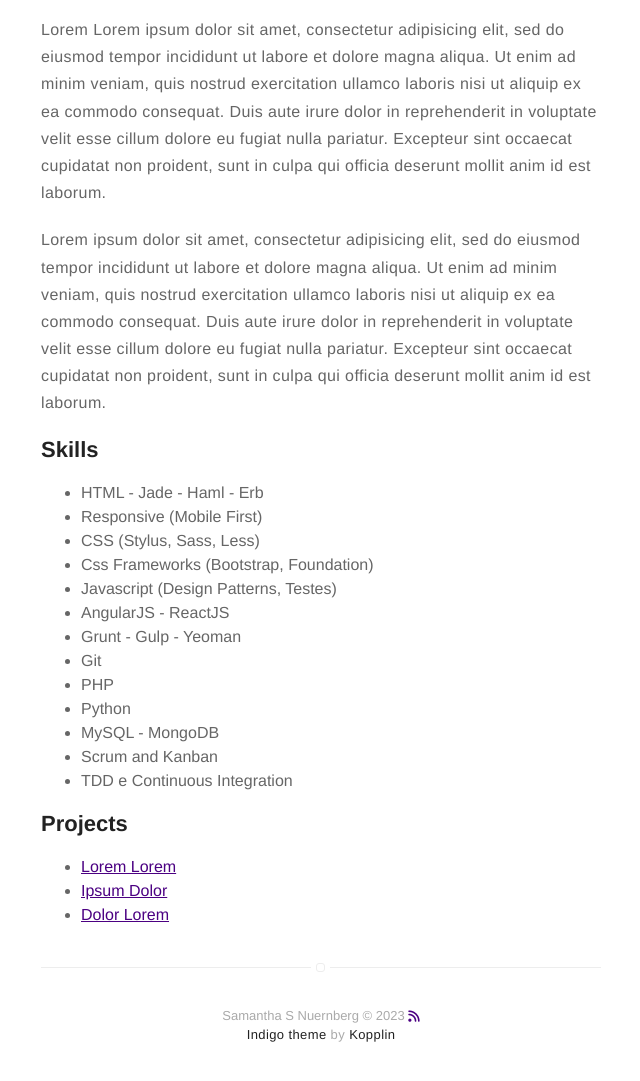
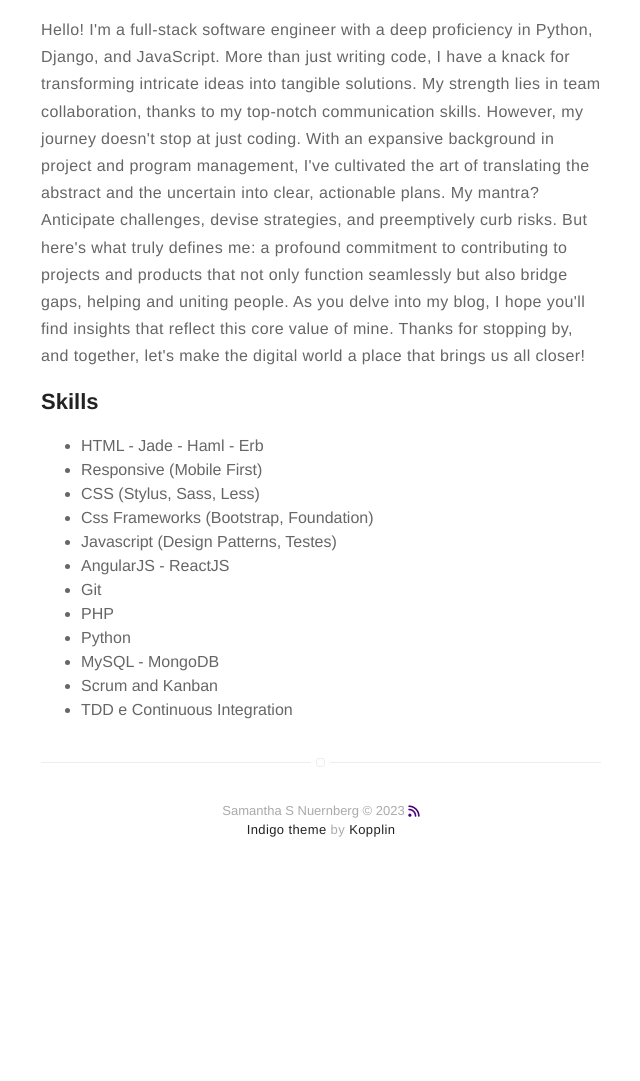
Before and after one commit to ssnuernberg/ssnuernberg.github.io, a Jekyll site: the page built from about.md, in a window 1280 px wide, cut to the strip 409-1516 px from the top of the page. Shown: the top 1081 px of the strip, without its empty margins (319-959 px from the left). Built offline with Jekyll 4.4.1, drawn with Linux system fonts in a browser that asks for light colours; nearby versions of some CDN libraries; after the commit the page ends 1310 px from its top, so only the background shows below that.

Commit message:
Change About page

```diff
--- a/about.md
+++ b/about.md
@@ -4,19 +4,16 @@ layout: page
 ---
 ![Profile Image]({% if site.external-image %}{{ site.picture }}{% else %}{{ site.url }}/{{ site.picture }}{% endif %})
 
-<p>Lorem Lorem ipsum dolor sit amet, consectetur adipisicing elit, sed do eiusmod
-tempor incididunt ut labore et dolore magna aliqua. Ut enim ad minim veniam,
-quis nostrud exercitation ullamco laboris nisi ut aliquip ex ea commodo
-consequat. Duis aute irure dolor in reprehenderit in voluptate velit esse
-cillum dolore eu fugiat nulla pariatur. Excepteur sint occaecat cupidatat non
-proident, sunt in culpa qui officia deserunt mollit anim id est laborum.</p>
+<p>Hello!
 
-<p>Lorem ipsum dolor sit amet, consectetur adipisicing elit, sed do eiusmod
-tempor incididunt ut labore et dolore magna aliqua. Ut enim ad minim veniam,
-quis nostrud exercitation ullamco laboris nisi ut aliquip ex ea commodo
-consequat. Duis aute irure dolor in reprehenderit in voluptate velit esse
-cillum dolore eu fugiat nulla pariatur. Excepteur sint occaecat cupidatat non
-proident, sunt in culpa qui officia deserunt mollit anim id est laborum.</p>
+I'm a full-stack software engineer with a deep proficiency in Python, Django, and JavaScript. More than just writing code, I have a knack for transforming intricate ideas into tangible solutions. My strength lies in team collaboration, thanks to my top-notch communication skills.
+
+However, my journey doesn't stop at just coding. With an expansive background in project and program management, I've cultivated the art of translating the abstract and the uncertain into clear, actionable plans. My mantra? Anticipate challenges, devise strategies, and preemptively curb risks.
+
+But here's what truly defines me: a profound commitment to contributing to projects and products that not only function seamlessly but also bridge gaps, helping and uniting people. As you delve into my blog, I hope you'll find insights that reflect this core value of mine. Thanks for stopping by, and together, let's make the digital world a place that brings us all closer!</p>
+
+<p>
+</p>
 
 <h2>Skills</h2>
 
@@ -27,7 +24,6 @@ proident, sunt in culpa qui officia deserunt mollit anim id est laborum.</p>
 	<li>Css Frameworks (Bootstrap, Foundation)</li>
 	<li>Javascript (Design Patterns, Testes)</li>
 	<li>AngularJS - ReactJS</li>
-	<li>Grunt - Gulp - Yeoman</li>
 	<li>Git</li>
 	<li>PHP</li>
 	<li>Python</li>
@@ -36,6 +32,7 @@ proident, sunt in culpa qui officia deserunt mollit anim id est laborum.</p>
 	<li>TDD e Continuous Integration</li>
 </ul>
 
+<!--
 <h2>Projects</h2>
 
 <ul>
@@ -43,3 +40,4 @@ proident, sunt in culpa qui officia deserunt mollit anim id est laborum.</p>
 	<li><a href="https://github.com/">Ipsum Dolor</a></li>
 	<li><a href="https://github.com/">Dolor Lorem</a></li>
 </ul>
+-->
```
